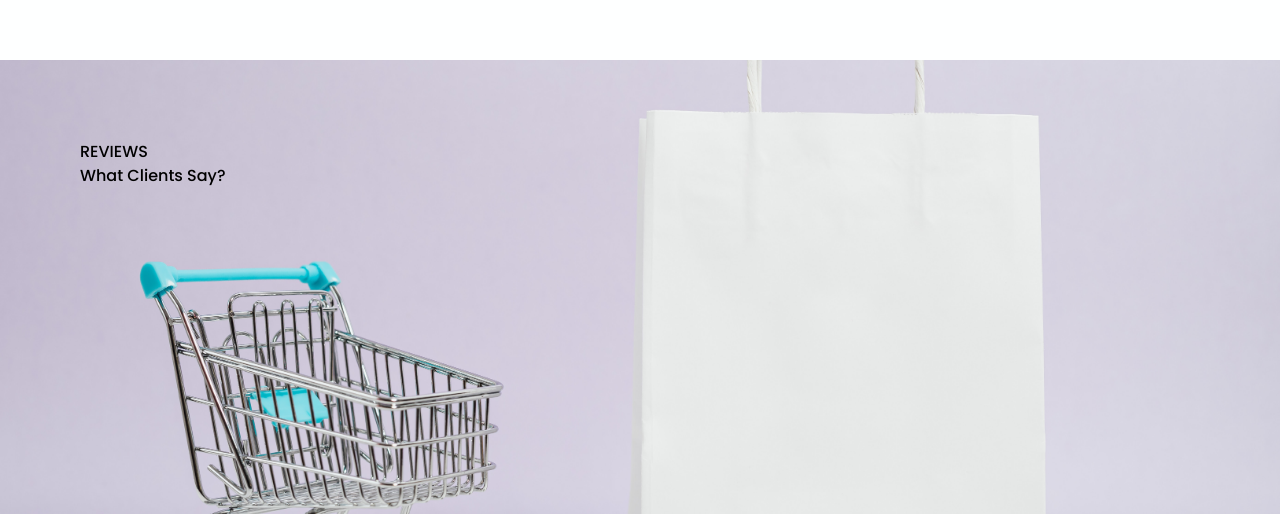
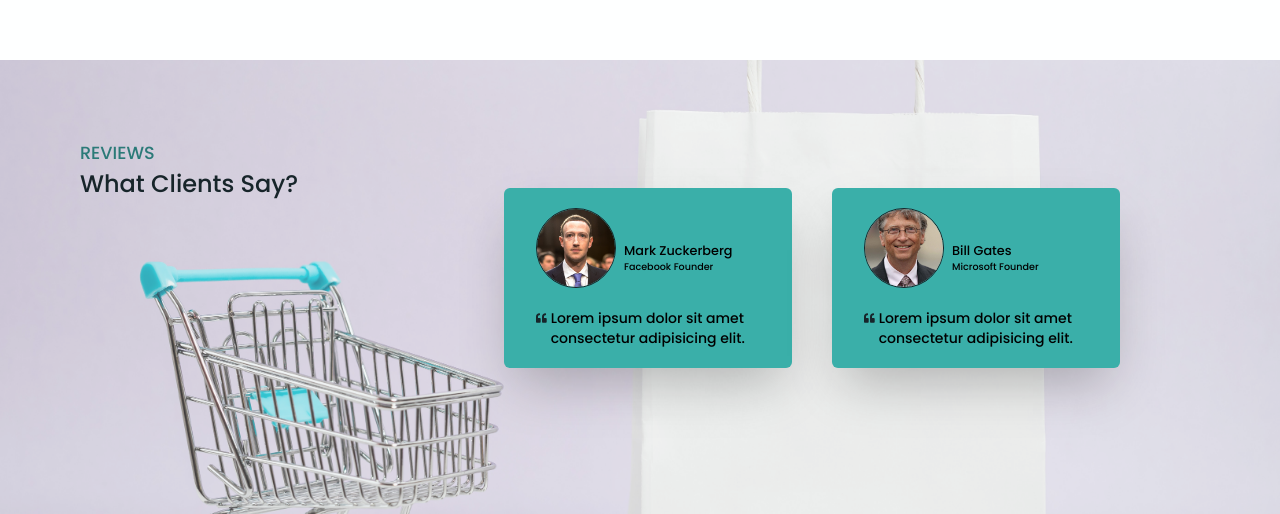
Before and after one commit to russellbanares322/ecommerce-site, a React (Vite) app: page / in a window 1280 px wide. Shown: the part 2286-2800 px from the top of the page. Built offline with nearby package versions, Linux system fonts and the light colour scheme; no server answers.

Commit message:
feat: add footer styling and links

```diff
--- a/src/App.jsx
+++ b/src/App.jsx
@@ -1,6 +1,8 @@
 import Banner from "./components/banner/Banner";
 import FeaturedProduct from "./components/featured/FeaturedProduct";
+import Footer from "./components/footer/Footer";
 import Navbar from "./components/navbar/Navbar";
+import NewsLetter from "./components/newsletter/NewsLetter";
 import Services from "./components/services/Services";
 import Testimonial from "./components/testimonial/Testimonial";
 
@@ -12,6 +14,8 @@ function App() {
       <Services />
       <FeaturedProduct />
       <Testimonial />
+      <NewsLetter />
+      <Footer />
     </div>
   );
 }
--- a/src/components/featured/FeaturedProduct.jsx
+++ b/src/components/featured/FeaturedProduct.jsx
@@ -12,12 +12,18 @@ const FeaturedProduct = () => {
     console.log("renders");
   }, []);
 
+  const handleAddToCart = (productDetails) => {
+    alert(
+      `Product title is ${productDetails.title} and it's price is ${productDetails.price}`
+    );
+  };
   return (
     <div className="bg-white h-auto pb-[10rem]">
       <p className="page_header_text">Featured Products</p>
       <div className="flex items-center justify-center gap-5 mt-[13rem] flex-wrap">
         {products.slice(0, 4).map((product) => (
           <div
+            onClick={() => handleAddToCart(product)}
             className="flex flex-col items-center justify-center gap-2 h-[10rem] w-[16rem] mb-[5rem]"
             key={product.id}
           >
--- /dev/null
+++ b/src/components/footer/Footer.jsx
@@ -0,0 +1,73 @@
+import React from "react";
+import {
+  FaFacebookF,
+  FaTwitter,
+  FaInstagram,
+  FaLinkedinIn,
+} from "react-icons/fa";
+
+const Footer = () => {
+  const currentYear = new Date().getFullYear();
+  return (
+    <div className="bg-dark-cyan h-auto pb-5">
+      <div className="px-[4rem] pb-10">
+        <div className="flex justify-between items-center pt-11">
+          <p className="text-2xl text-light-gray">Shopperuss</p>
+          <div className="flex gap-5">
+            <FaFacebookF className="footer_icon" />
+            <FaTwitter className="footer_icon" />
+            <FaInstagram className="footer_icon" />
+            <FaLinkedinIn className="footer_icon" />
+          </div>
+        </div>
+        <div className="flex justify-between items-center flex-wrap mt-6">
+          <div className="text-light-gray cursor-pointer">
+            <p className="my-5 text-lg">Resources</p>
+            <div className="text-sm flex flex-col gap-2 font-light">
+              <p>Application</p>
+              <p>Documentation</p>
+              <p>Systems</p>
+              <p>FAQ</p>
+            </div>
+          </div>
+          <div className="text-light-gray">
+            <p className="my-5 text-lg">Offers</p>
+            <div className="text-sm flex flex-col gap-2 font-light">
+              <p>Overview</p>
+              <p>Pro Plans</p>
+              <p>Affiliate Sessions</p>
+              <p>Monetization</p>
+            </div>
+          </div>
+          <div className="text-light-gray">
+            <p className="my-5 text-lg">Company</p>
+            <div className="text-sm flex flex-col gap-2 font-light">
+              <p>About Us</p>
+              <p>Blog</p>
+              <p>Partnerships</p>
+              <p>Careers</p>
+              <p>Press</p>
+            </div>
+          </div>
+          <div className="text-light-gray">
+            <p className="my-5 text-lg">Need Help?</p>
+            <div className="text-sm flex flex-col gap-2 font-light">
+              <p>Customer Service</p>
+              <p>Group Sales</p>
+              <p>Product Reviews</p>
+              <p>Price Taxes</p>
+            </div>
+          </div>
+        </div>
+      </div>
+      <hr />
+      <div className="flex gap-5 px-[4rem] pt-5 text-light-gray font-normal">
+        <p>&copy; {currentYear} Shopperuss</p>
+        <p>Terms</p>
+        <p>Policy</p>
+      </div>
+    </div>
+  );
+};
+
+export default Footer;
--- a/src/components/navbar/Navbar.jsx
+++ b/src/components/navbar/Navbar.jsx
@@ -4,12 +4,12 @@ import { TbChessBishopFilled } from "react-icons/tb";
 const Navbar = () => {
   return (
     <div>
-      <nav className="w-100 flex justify-between px-10 py-5 bg-dark-cyan text-white items-center">
+      <nav className="w-100 flex justify-between px-10 py-5 bg-dark-cyan text-white items-center font-light">
         <div>
-          <h3 className="cursor-pointer flex items-center justify-center">
+          <p className="cursor-pointer flex items-center justify-center font-normal">
             <TbChessBishopFilled className="mr-1" />
             Shopperuss
-          </h3>
+          </p>
         </div>
         <div className="flex gap-5 justify-center items-center">
           <p className="cursor-pointer">Home</p>
--- /dev/null
+++ b/src/components/newsletter/NewsLetter.jsx
@@ -0,0 +1,25 @@
+import React from "react";
+
+const NewsLetter = () => {
+  return (
+    <div className="bg-white h-auto w-full px-[10rem] pb-10 ">
+      <div className="pt-15 flex justify-start items-center flex-col">
+        <p className="page_header_text mb-10">Subscribe to our Newsletter</p>
+        <p className="w-[40rem]">
+          Lorem ipsum dolor sit amet consectetur, adipisicing elit. Vitae, ullam
+          fuga! Quidem commodi incidunt quod harum sapiente minus.
+        </p>
+        <div className="mt-9">
+          <input
+            className="bg-light-gray h-10 w-[21rem] mr-1 border-dark-blue border px-5"
+            type="text"
+            placeholder="Your email here..."
+          />
+          <button className="bg-dark-blue px-6 py-2 text-white">Submit</button>
+        </div>
+      </div>
+    </div>
+  );
+};
+
+export default NewsLetter;
--- a/src/components/testimonial/Testimonial.jsx
+++ b/src/components/testimonial/Testimonial.jsx
@@ -1,16 +1,54 @@
 import React from "react";
 import testimonialBg from "../../assets/testimonial_bg.jpg";
+import person1 from "../../assets/mark_img.jpg";
+import person2 from "../../assets/bill_img.jpg";
+import { FaQuoteLeft } from "react-icons/fa";
 
 const Testimonial = () => {
   return (
     <div className="relative">
       <img
-        className="w-full h-[30rem] bg-contain object-cover"
+        className="w-full h-[30rem] bg-contain object-cover opacity-80"
         src={testimonialBg}
+        alt="testimonialbg"
       />
-      <div className="absolute top-[5rem]  left-[5rem]">
-        <p>REVIEWS</p>
-        <p>What Clients Say?</p>
+      <div className="absolute top-[5rem] left-[5rem]">
+        <p className="text-dark-cyan text-[1.1rem]">REVIEWS</p>
+        <p className="text-dark-blue text-[1.5rem]">What Clients Say?</p>
+      </div>
+      <div className="absolute top-[8rem] right-[10rem] flex justify-center items-center gap-10">
+        <div className="w-[18rem] bg-light-cyan px-8 py-5 rounded-md shadow-2xl">
+          <div className="flex items-center justify-start gap-2">
+            <img
+              className="w-[5rem] h-[5rem] rounded-[10rem] object-cover bg-center mb-5 border-[0.1rem] border-solid border-dark-blue"
+              src={person1}
+            />
+            <div>
+              <p className="text-[0.8rem]">Mark Zuckerberg</p>
+              <p className="text-[0.6rem]">Facebook Founder</p>
+            </div>
+          </div>
+          <p className="text-sm flex gap-1">
+            <FaQuoteLeft className="text-dark-blue" size={20} />
+            Lorem ipsum dolor sit amet consectetur adipisicing elit.
+          </p>
+        </div>
+        <div className="w-[18rem] bg-light-cyan px-8 py-5 rounded-md shadow-2xl">
+          <div className="flex items-center justify-start gap-2">
+            <img
+              className="w-[5rem] h-[5rem] rounded-[10rem] object-cover bg-center mb-5 border-[0.1rem] border-solid border-dark-blue"
+              src={person2}
+            />
+            <div>
+              <p className="text-[0.8rem]">Bill Gates</p>
+              <p className="text-[0.6rem]">Microsoft Founder</p>
+            </div>
+          </div>
+          <p className="text-sm flex gap-1">
+            <FaQuoteLeft className="text-dark-blue" size={20} />
+            Lorem ipsum dolor sit amet consectetur adipisicing elit.
+          </p>
+        </div>
       </div>
     </div>
   );
--- a/src/index.css
+++ b/src/index.css
@@ -14,4 +14,10 @@
   .page_header_text::after {
     @apply content-[''] bg-dark-cyan absolute h-[4px] w-[50px] left-0 right-0 bottom-[-4px] rounded-xl block mx-auto;
   }
+  .footer_icon {
+    @apply text-[1.2rem] text-light-gray cursor-pointer;
+  }
+  hr {
+    @apply text-light-gray h-[0.3px];
+  }
 }
```
Also changed, not shown: src/assets/bill_img.jpg (added), src/assets/mark_img.jpg (added).
